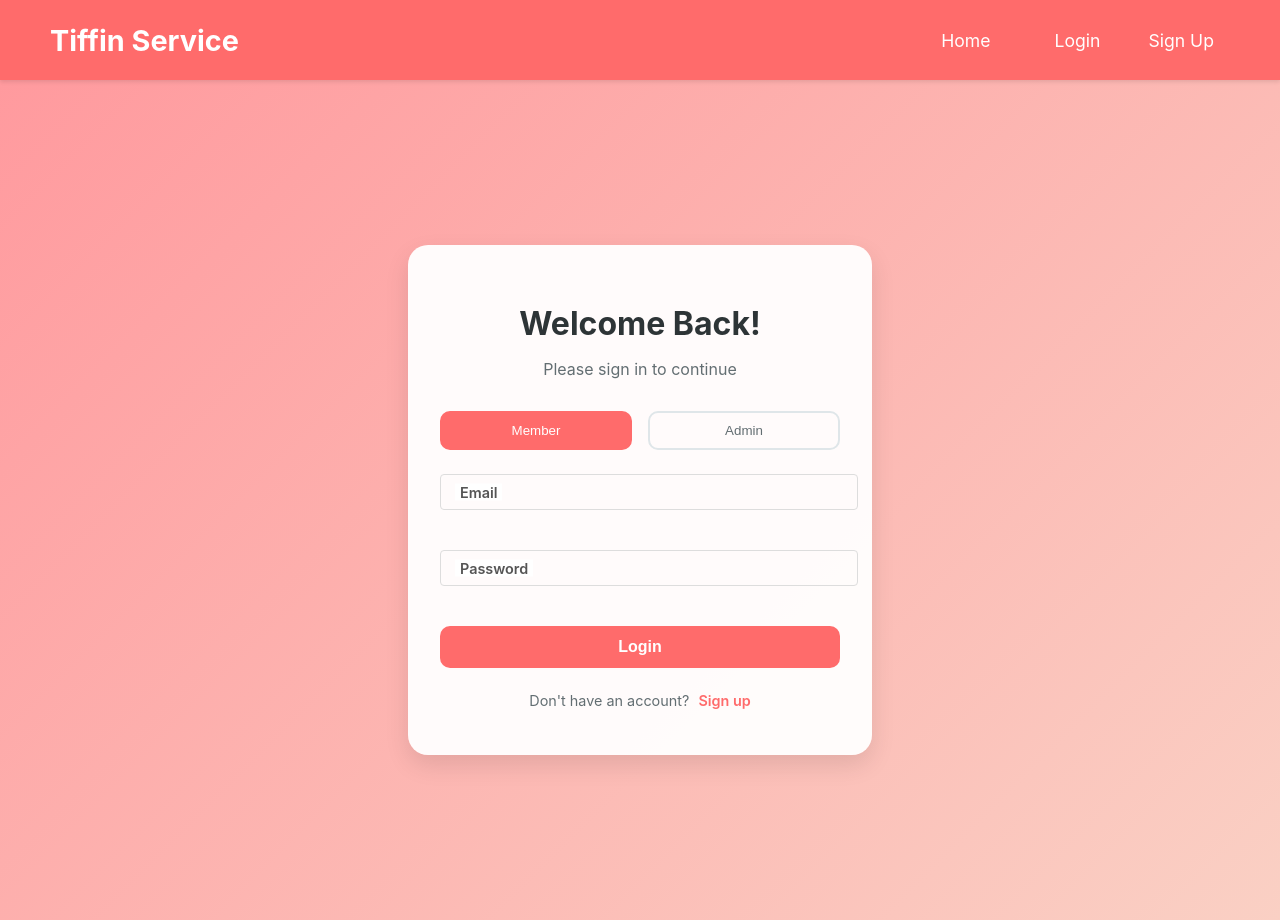
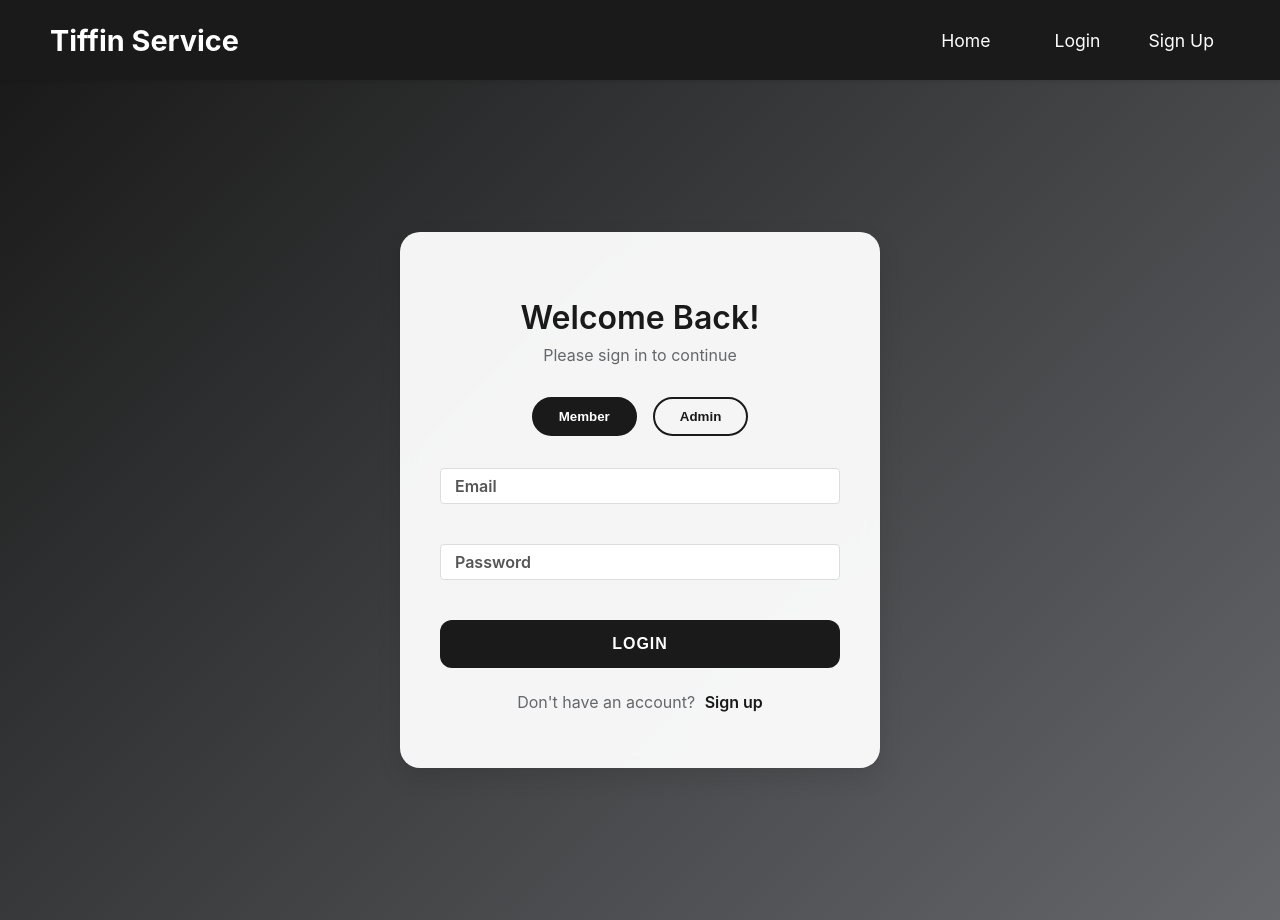
Before and after one commit to omkarj147/tiffin-new, a React (Create React App) app in the folder frontend/: page /login in a window 1280 px wide. Built offline with nearby package versions, Linux system fonts and the light colour scheme; the HTML template or start-up script is replaced by a standard one.

Commit message:
Updated Dark Theme

```diff
--- a/frontend/src/components/Auth/Auth.css
+++ b/frontend/src/components/Auth/Auth.css
@@ -1,20 +1,20 @@
 .auth-container {
-  min-height: 100vh;
   display: flex;
   justify-content: center;
   align-items: center;
-  background: linear-gradient(135deg, #ff9a9e 0%, #fad0c4 100%);
+  background: linear-gradient(135deg, #1a1a1a 0%, #65676b 100%);
+  min-height: 100vh;
   padding: 20px;
-  margin-top: 0px;
 }
 
 .auth-box {
   background: rgba(255, 255, 255, 0.95);
-  padding: 2rem;
+  padding: 2.5rem;
   border-radius: 20px;
   box-shadow: 0 10px 25px rgba(0, 0, 0, 0.1);
   width: 100%;
   max-width: 400px;
+  backdrop-filter: blur(10px);
 }
 
 .auth-header {
@@ -23,14 +23,16 @@
 }
 
 .auth-header h2 {
-  color: #2d3436;
+  color: #1a1a1a;
   font-size: 2rem;
   margin-bottom: 0.5rem;
+  font-weight: 600;
 }
 
 .auth-header p {
-  color: #636e72;
+  color: #65676b;
   font-size: 1rem;
+  margin: 0;
 }
 
 .auth-form {
@@ -41,21 +43,29 @@
 
 .form-group {
   position: relative;
+  width: 100%;
+  display: flex;
+  flex-direction: column;
+  gap: 0.5rem;
+  justify-content: center
 }
 
 .form-group input {
-  width: 90%;
-  padding: 12px 15px;
-  border: 2px solid #dfe6e9;
-  border-radius: 10px;
-  font-size: 1rem;
-  transition: all 0.3s ease;
-  background: transparent;
+  width: 400px;
+  height: 36px;
+  padding: 0 12px;
+  border: 2px solid #e1e1e1;
+  border-radius: 8px;
+  font-size: 14px;
+  background: white;
+  color: #1a1a1a;
+  box-sizing: border-box;
 }
 
 .form-group input:focus {
-  border-color: #ff6b6b;
+  border-color: #1a1a1a;
   outline: none;
+  box-shadow: 0 0 0 3px rgba(26, 26, 26, 0.1);
 }
 
 .form-group label {
@@ -63,95 +73,99 @@
   left: 15px;
   top: 50%;
   transform: translateY(-50%);
-  background: white;
-  padding: 0 5px;
-  color: #636e72;
-  font-size: 0.9rem;
+  color: #65676b;
   transition: all 0.3s ease;
   pointer-events: none;
+  font-size: 1rem;
 }
 
 .form-group input:focus + label,
 .form-group input:not(:placeholder-shown) + label {
   top: 0;
+  left: 10px;
   font-size: 0.8rem;
-  color: #ff6b6b;
+  padding: 0 5px;
+  background: white;
+  color: #1a1a1a;
 }
 
 .auth-button {
-  background: #ff6b6b;
+  background: #1a1a1a;
   color: white;
-  padding: 12px;
+  padding: 15px;
   border: none;
-  border-radius: 10px;
+  border-radius: 12px;
   font-size: 1rem;
+  font-weight: 600;
+  cursor: pointer;
+  transition: all 0.3s ease;
+  text-transform: uppercase;
+  letter-spacing: 1px;
+}
+
+.auth-button:hover {
+  background: #333;
+  transform: translateY(-1px);
+  box-shadow: 0 5px 15px rgba(0, 0, 0, 0.1);
+}
+
+.auth-button:active {
+  transform: translateY(0);
+}
+
+.user-type-selector {
+  display: flex;
+  gap: 1rem;
+  margin-bottom: 2rem;
+  justify-content: center;
+}
+
+.user-type-button {
+  padding: 10px 25px;
+  border: 2px solid #1a1a1a;
+  border-radius: 30px;
+  background: transparent;
+  color: #1a1a1a;
   font-weight: 600;
   cursor: pointer;
   transition: all 0.3s ease;
 }
 
-.auth-button:hover {
-  background: #ff5252;
-  transform: translateY(-2px);
+.user-type-button.active {
+  background: #1a1a1a;
+  color: white;
 }
 
-.auth-button:disabled {
-  background-color: #cccccc;
-  cursor: not-allowed;
+.user-type-button:hover:not(.active) {
+  background: rgba(26, 26, 26, 0.1);
 }
 
 .auth-switch {
   text-align: center;
   margin-top: 1.5rem;
-}
-
-.auth-switch p {
-  color: #636e72;
-  font-size: 0.9rem;
+  color: #65676b;
 }
 
 .auth-switch a {
-  color: #ff6b6b;
+  color: #1a1a1a;
   text-decoration: none;
   font-weight: 600;
   margin-left: 5px;
+  transition: all 0.3s ease;
 }
 
 .auth-switch a:hover {
-  color: #ff5252;
-}
-
-.user-type-selector {
-  display: flex;
-  gap: 1rem;
-  margin-bottom: 1.5rem;
-}
-
-.user-type-button {
-  flex: 1;
-  padding: 10px;
-  border: 2px solid #dfe6e9;
-  border-radius: 10px;
-  background: transparent;
-  color: #636e72;
-  cursor: pointer;
-  transition: all 0.3s ease;
-}
-
-.user-type-button.active {
-  background: #ff6b6b;
-  color: white;
-  border-color: #ff6b6b;
+  text-decoration: underline;
 }
 
 .error-message {
-  background-color: #ffe5e5;
-  color: #ff3333;
-  padding: 10px;
-  border-radius: 5px;
+  background: #fee2e2;
+  color: #dc2626;
+  padding: 12px;
+  border-radius: 8px;
   margin-bottom: 1rem;
+  font-size: 0.9rem;
   text-align: center;
-  font-size: 0.9rem;
 }
 
 @media screen and (max-width: 480px) {
--- a/frontend/src/components/Dashboard/Dashboard.css
+++ b/frontend/src/components/Dashboard/Dashboard.css
@@ -8,7 +8,7 @@
   text-align: center;
   margin-bottom: 2rem;
   padding: 2rem;
-  background: linear-gradient(135deg, #ff6b6b 0%, #ff8e8e 100%);
+  background: linear-gradient(135deg, #1a1a1a 0%, #65676b 100%);
   border-radius: 10px;
   color: white;
   box-shadow: 0 4px 6px rgba(0, 0, 0, 0.1);
@@ -62,7 +62,7 @@
 
 .card-icon {
   font-size: 2.5rem;
-  color: #4a90e2;
+  color: #1a1a1a;
   margin-bottom: 0.5rem;
 }
 
@@ -79,7 +79,7 @@
 }
 
 .dashboard-button {
-  background-color: #4a90e2;
+  background-color: #1a1a1a;
   color: white;
   border: none;
   padding: 0.8rem 1.5rem;
--- a/frontend/src/components/Menu/Menu.js
+++ b/frontend/src/components/Menu/Menu.js
@@ -211,7 +211,7 @@ const Menu = () => {
         <h1>Today's Menu</h1>
         <div className="header-actions">
           <button
-            className="cart-toggle-btn"
+            className="cart-btn"
             onClick={() => setCartVisible(!cartVisible)}
           >
             <FaShoppingCart />
@@ -219,8 +219,7 @@ const Menu = () => {
               <span className="cart-badge">{getTotalItems()}</span>
             )}
           </button>
-          <button className="back-btn" onClick={() => navigate('/member/dashboard')}>
-            Back to Dashboard
+          <button className="arrow-button" onClick={() => navigate('/member/dashboard')}>
           </button>
         </div>
       </div>
--- a/frontend/src/components/Menu/MenuManagement.css
+++ b/frontend/src/components/Menu/MenuManagement.css
@@ -62,7 +62,7 @@
 }
 
 .submit-button {
-  background: #ff6b6b;
+  background: #1a1a1a;
   color: white;
   flex: 2;
 }
--- a/frontend/src/components/Navbar.css
+++ b/frontend/src/components/Navbar.css
@@ -1,7 +1,7 @@
 /* Navbar.css */
 
 .navbar {
-  background: #ff6b6b;
+  background: #1a1a1a;
   height: 80px;
   display: flex;
   justify-content: space-between;
@@ -145,7 +145,7 @@
     top: 100%;
     left: 0;
     right: 0;
-    background: #ff6b6b;
+    background: #1a1a1a;
     flex-direction: column;
     padding: 1rem;
     gap: 1rem;
--- a/frontend/src/components/Orders/Orders.js
+++ b/frontend/src/components/Orders/Orders.js
@@ -108,10 +108,14 @@ const Orders = () => {
           {successMessage}
         </div>
       )}
-      <div className="orders-header">
-        <button className="back-button" onClick={() => navigate('/member/dashboard')}>Back to Dashboard</button>
-        <h1>My Orders</h1>
-        <div className="orders-count">{orders.length} {orders.length === 1 ? 'Order' : 'Orders'}</div>
+      <div className="header-container">
+        <div className="arrow-container">
+          <button className="arrow-button" onClick={() => navigate('/member/dashboard')}></button>
+        </div>
+        <div className="title-card">
+          <h2>My Orders</h2>
+          <span className="orders-count">{orders.length} {orders.length === 1 ? 'Order' : 'Orders'}</span>
+        </div>
       </div>
 
       {/* Active Orders Section */}
--- a/frontend/src/components/Profile/Profile.css
+++ b/frontend/src/components/Profile/Profile.css
@@ -12,7 +12,7 @@
 }
 
 .profile-header {
-  background: linear-gradient(135deg, #ff6b6b 0%, #ff8e8e 100%);
+  background: linear-gradient(135deg, #1a1a1a 0%, #65676b 100%);
   color: white;
   padding: 2rem;
   text-align: center;
@@ -47,7 +47,7 @@
 }
 
 .user-type {
-  background: rgba(241, 75, 106, 0.2);
+  background: rgba(186, 181, 182, 0.2);
   padding: 0.3rem 1rem;
   border-radius: 20px;
   font-size: 0.9rem;
@@ -102,7 +102,7 @@
 }
 
 .edit-profile-btn {
-  background-color: #ff6b6b;
+  background-color: #1a1a1a;
   color: white;
 }
 
--- a/frontend/src/styles/shared.css
+++ b/frontend/src/styles/shared.css
@@ -1,7 +1,7 @@
 :root {
     /* Color Palette */
-    --primary-color: #ff9a9e;
-    --primary-dark: #ff6b6b;
+    --primary-color: #1a1a1a;
+    --primary-dark: #65676b;
     --secondary-color: #34a853;
     --accent-color: #fbbc04;
     --danger-color: #ea4335;
```
Also changed, not shown: frontend/src/components/Menu/Menu.css (+52 -15 lines), frontend/src/components/Orders/Orders.css (+87 -0 lines).
